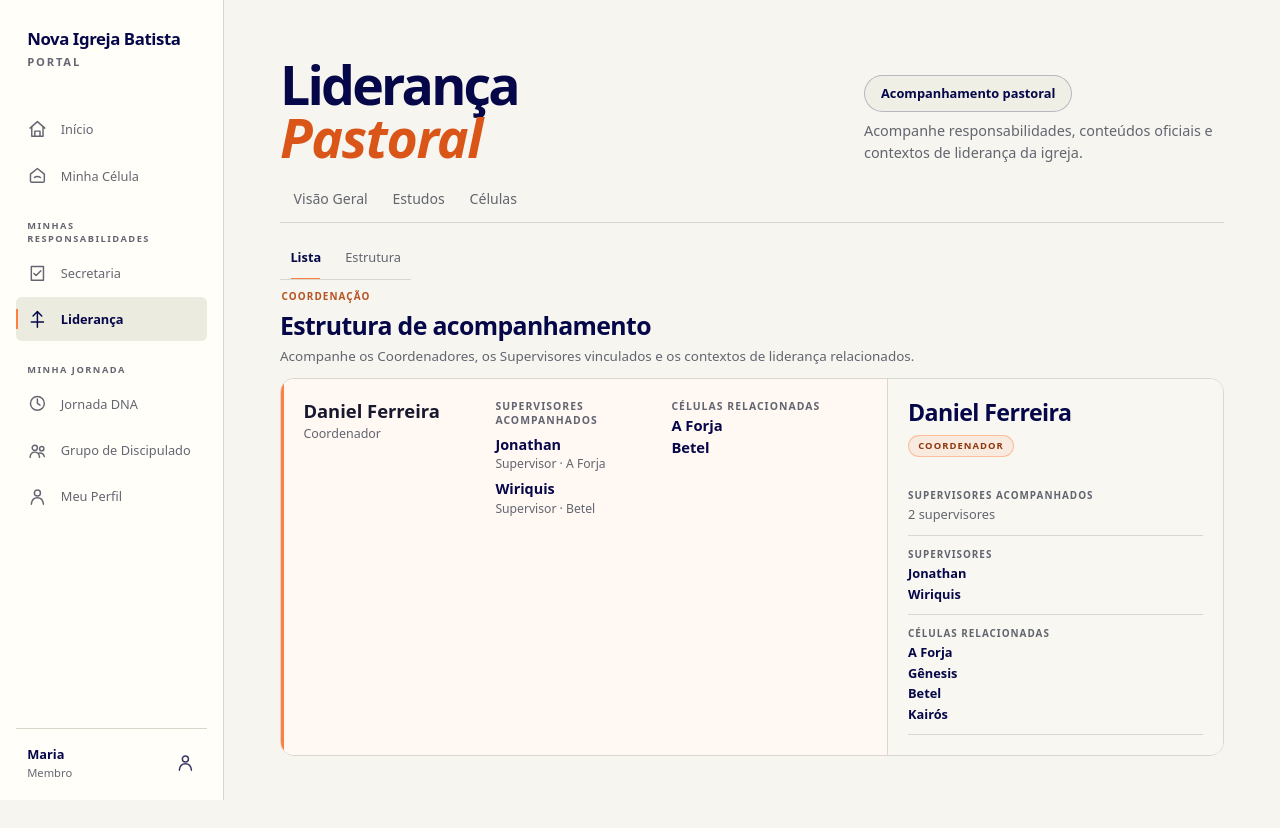
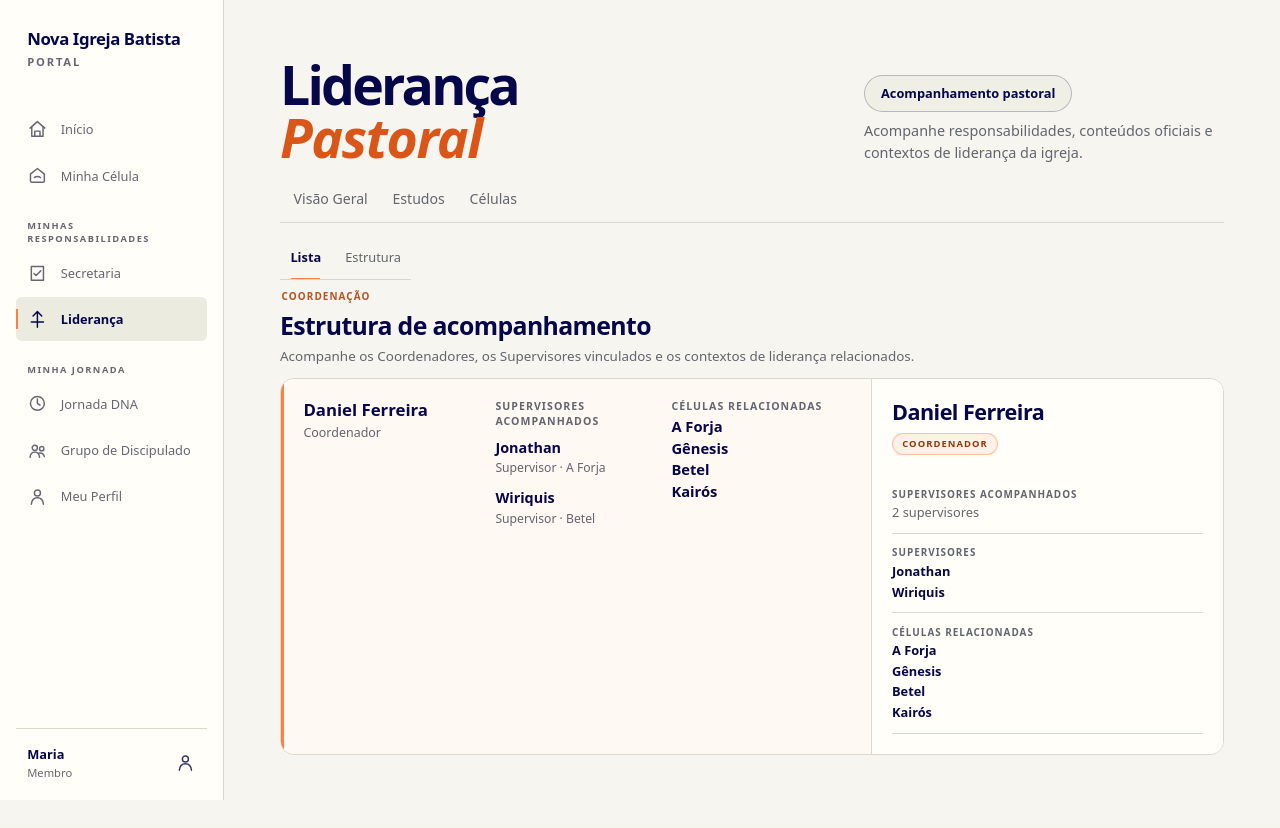
Before and after one commit to hiltonferreira/portal-novaigrejabatista, a Next.js app: page /pastor/coordenacao in a window 1280 px wide. Built offline with nearby package versions, Linux system fonts and the light colour scheme.

Commit message:
feat: refine pastoral coordination context

```diff
--- a/app/pastor/_components/pastoral-coordination-view.tsx
+++ b/app/pastor/_components/pastoral-coordination-view.tsx
@@ -13,6 +13,10 @@ function supervisionsFor(coordinationId: string) {
   const coordination = pastoralCoordinationsMock.find((item) => item.id === coordinationId);
   return coordination?.supervisionIds.map((id) => pastoralSupervisionsMock.find((item) => item.id === id)).filter(Boolean) ?? [];
 }
+function relatedCellsForSupervision(supervision: (typeof pastoralSupervisionsMock)[number]) {
+  const cellIds = [supervision.ledCellId, ...supervision.supervisedLeaderIds.map((id) => ledCellFor(id)?.id).filter(Boolean)];
+  return Array.from(new Set(cellIds)).map((id) => getPastoralCell(id!)).filter(Boolean);
+}
 
 function CoordinationPanel({ selection }: { selection: Selection }) {
   const coordination = pastoralCoordinationsMock.find((item) => item.id === selection.coordinationId);
@@ -22,10 +26,10 @@ function CoordinationPanel({ selection }: { selection: Selection }) {
   const selectedSupervision = supervisions.find((item) => item?.supervisorId === selection.personId);
   const isCoordinator = selection.kind === "coordinator";
   const relatedCells = isCoordinator
-    ? Array.from(new Set(supervisions.flatMap((item) => item ? [item.ledCellId, ...item.supervisedLeaderIds.map((id) => ledCellFor(id)?.id).filter(Boolean)] : []))).map((id) => getPastoralCell(id!)).filter(Boolean)
-    : [selectedSupervision ? getPastoralCell(selectedSupervision.ledCellId) : undefined].filter(Boolean);
+    ? Array.from(new Map(supervisions.flatMap((item) => item ? relatedCellsForSupervision(item) : []).map((cell) => [cell!.id, cell])).values())
+    : selectedSupervision ? relatedCellsForSupervision(selectedSupervision) : [];
 
-  return <aside className={styles.supervisionPanel} aria-live="polite" aria-label={`Contexto de ${person?.name ?? "coordenação"}`}>
+  return <aside data-pastoral-structure="panel" className={styles.supervisionPanel} aria-live="polite" aria-label={`Contexto de ${person?.name ?? "coordenação"}`}>
     <div className={styles.panelIdentity}><h2>{person?.name}</h2><ContextTag>{isCoordinator ? "Coordenador" : "Supervisor"}</ContextTag></div>
     <dl className={styles.cellContextDetails}>
       {isCoordinator ? <>
@@ -43,11 +47,11 @@ export function PastoralCoordinationView({ mode }: { mode: "list" | "structure"
   const initial = pastoralCoordinationsMock[0];
   const [selection, setSelection] = useState<Selection | null>(initial ? { kind: "coordinator", personId: initial.coordinatorId, coordinationId: initial.id } : null);
   const [scale, setScale] = useState(1);
-  const groups = useMemo(() => pastoralCoordinationsMock.map((coordination) => ({
-    coordination,
-    coordinator: getPastoralPerson(coordination.coordinatorId),
-    supervisors: supervisionsFor(coordination.id).map((supervision) => ({ supervision: supervision!, person: getPastoralPerson(supervision!.supervisorId), cell: getPastoralCell(supervision!.ledCellId) })),
-  })), []);
+  const groups = useMemo(() => pastoralCoordinationsMock.map((coordination) => {
+    const supervisors = supervisionsFor(coordination.id).map((supervision) => ({ supervision: supervision!, person: getPastoralPerson(supervision!.supervisorId), cell: getPastoralCell(supervision!.ledCellId) }));
+    const relatedCells = Array.from(new Map(supervisors.flatMap(({ supervision }) => relatedCellsForSupervision(supervision)).map((cell) => [cell!.id, cell])).values());
+    return { coordination, coordinator: getPastoralPerson(coordination.coordinatorId), supervisors, relatedCells };
+  }), []);
 
   const fitStructure = useCallback(() => {
     const viewport = viewportRef.current;
@@ -63,19 +67,19 @@ export function PastoralCoordinationView({ mode }: { mode: "list" | "structure"
 
   if (!groups.length) return <div className={styles.supervisionEmpty}><ContextTag>Estrutura de acompanhamento</ContextTag><p>Nenhuma relação de coordenação está registrada.</p></div>;
 
-  return <div className={`${styles.supervisionWorkspace} ${selection ? styles.supervisionWorkspaceWithPanel : ""}`}>
-    {mode === "list" ? <div className={styles.supervisionList}>{groups.map(({ coordination, coordinator, supervisors }) => (
-      <button className={styles.supervisionGroup} key={coordination.id} type="button" aria-pressed={selection?.kind === "coordinator" && selection.coordinationId === coordination.id} onClick={() => setSelection({ kind: "coordinator", personId: coordination.coordinatorId, coordinationId: coordination.id })}>
-        <span className={styles.supervisorIdentity}><strong>{coordinator?.name}</strong><span>Coordenador</span></span>
-        <span className={styles.supervisedLeaders}><span>Supervisores acompanhados</span>{supervisors.map(({ person, cell }) => <span className={styles.supervisedLeaderSummary} key={person!.id}><strong>{person?.name}</strong><small>Supervisor · {cell?.name}</small></span>)}</span>
-        <span className={styles.supervisionLedCell}><span>Células relacionadas</span>{supervisors.map(({ cell }) => <strong key={cell!.id}>{cell?.name}</strong>)}</span>
+  return <div data-pastoral-structure="workspace" data-has-panel={selection ? "true" : "false"} className={`${styles.supervisionWorkspace} ${selection ? styles.supervisionWorkspaceWithPanel : ""}`}>
+    {mode === "list" ? <div className={styles.supervisionList}>{groups.map(({ coordination, coordinator, supervisors, relatedCells }) => (
+      <button data-pastoral-structure="group" className={styles.supervisionGroup} key={coordination.id} type="button" aria-pressed={selection?.kind === "coordinator" && selection.coordinationId === coordination.id} onClick={() => setSelection({ kind: "coordinator", personId: coordination.coordinatorId, coordinationId: coordination.id })}>
+        <span className={styles.supervisorIdentity}><strong data-pastoral-structure="person-name">{coordinator?.name}</strong><span>Coordenador</span></span>
+        <span data-pastoral-structure="relationship-list" className={styles.supervisedLeaders}><span data-structure-label>Supervisores acompanhados</span>{supervisors.map(({ person, cell }) => <span data-pastoral-structure="relationship" className={styles.supervisedLeaderSummary} key={person!.id}><strong>{person?.name}</strong><small>Supervisor · {cell?.name}</small></span>)}</span>
+        <span className={styles.supervisionLedCell}><span data-structure-label>Células relacionadas</span>{relatedCells.map((cell) => <strong key={cell!.id}>{cell?.name}</strong>)}</span>
       </button>
     ))}</div> : <div className={styles.supervisionStructureArea}>
       <TreeControls label="Controles da estrutura de coordenação" onZoomIn={() => setScale((value) => Math.min(1.4, value + .1))} onZoomOut={() => setScale((value) => Math.max(.65, value - .1))} onFit={fitStructure} />
-      <div ref={viewportRef} className={styles.supervisionCanvas} aria-label="Estrutura atual de coordenação" onPointerDown={(event) => { if ((event.target as HTMLElement).closest("button")) return; const viewport = viewportRef.current; if (!viewport) return; dragRef.current = { x: event.clientX, y: event.clientY, left: viewport.scrollLeft, top: viewport.scrollTop }; viewport.setPointerCapture(event.pointerId); }} onPointerMove={(event) => { const drag = dragRef.current; const viewport = viewportRef.current; if (!drag || !viewport) return; viewport.scrollLeft = drag.left - (event.clientX - drag.x); viewport.scrollTop = drag.top - (event.clientY - drag.y); }} onPointerUp={() => { dragRef.current = null; }} onPointerCancel={() => { dragRef.current = null; }}>
+      <div data-pastoral-structure="canvas" ref={viewportRef} className={styles.supervisionCanvas} aria-label="Estrutura atual de coordenação" onPointerDown={(event) => { if ((event.target as HTMLElement).closest("button")) return; const viewport = viewportRef.current; if (!viewport) return; dragRef.current = { x: event.clientX, y: event.clientY, left: viewport.scrollLeft, top: viewport.scrollTop }; viewport.setPointerCapture(event.pointerId); }} onPointerMove={(event) => { const drag = dragRef.current; const viewport = viewportRef.current; if (!drag || !viewport) return; viewport.scrollLeft = drag.left - (event.clientX - drag.x); viewport.scrollTop = drag.top - (event.clientY - drag.y); }} onPointerUp={() => { dragRef.current = null; }} onPointerCancel={() => { dragRef.current = null; }}>
         <div className={styles.supervisionForest} style={{ zoom: scale }}>{groups.map(({ coordination, coordinator, supervisors }) => <section className={`${styles.supervisionTreeGroup}${selection?.kind === "coordinator" && selection.coordinationId === coordination.id ? ` ${styles.supervisionTreeGroupSelected}` : ""}`} key={coordination.id} aria-label={`Acompanhamento de ${coordinator?.name}`}>
-          <button className={styles.supervisorNode} type="button" aria-pressed={selection?.kind === "coordinator" && selection.coordinationId === coordination.id} onClick={() => setSelection({ kind: "coordinator", personId: coordination.coordinatorId, coordinationId: coordination.id })}><span className={styles.supervisionNodeHeader}><strong>{coordinator?.name}</strong><ContextTag>Coordenador</ContextTag></span><span className={styles.supervisionNodeCell}>{supervisors.length} {supervisors.length === 1 ? "supervisor acompanhado" : "supervisores acompanhados"}</span></button>
-          <ul>{supervisors.map(({ supervision, person, cell }) => <li key={supervision.id}><button className={styles.leaderNode} type="button" aria-pressed={selection?.kind === "supervisor" && selection.personId === person?.id} onClick={() => setSelection({ kind: "supervisor", personId: person!.id, coordinationId: coordination.id })}><span className={styles.supervisionNodeHeader}><strong>{person?.name}</strong><ContextTag>Supervisor</ContextTag></span><span className={styles.supervisionNodeCell}>{cell?.name}</span></button></li>)}</ul>
+          <button data-pastoral-structure="node" className={styles.supervisorNode} type="button" aria-pressed={selection?.kind === "coordinator" && selection.coordinationId === coordination.id} onClick={() => setSelection({ kind: "coordinator", personId: coordination.coordinatorId, coordinationId: coordination.id })}><span className={styles.supervisionNodeHeader}><strong>{coordinator?.name}</strong><ContextTag>Coordenador</ContextTag></span><span className={styles.supervisionNodeCell}>{supervisors.length} {supervisors.length === 1 ? "supervisor acompanhado" : "supervisores acompanhados"}</span></button>
+          <ul>{supervisors.map(({ supervision, person, cell }) => <li key={supervision.id}><button data-pastoral-structure="node" className={styles.leaderNode} type="button" aria-pressed={selection?.kind === "supervisor" && selection.personId === person?.id} onClick={() => setSelection({ kind: "supervisor", personId: person!.id, coordinationId: coordination.id })}><span className={styles.supervisionNodeHeader}><strong>{person?.name}</strong><ContextTag>Supervisor</ContextTag></span><span className={styles.supervisionNodeCell}>{cell?.name}</span></button></li>)}</ul>
         </section>)}</div>
       </div>
     </div>}
```
